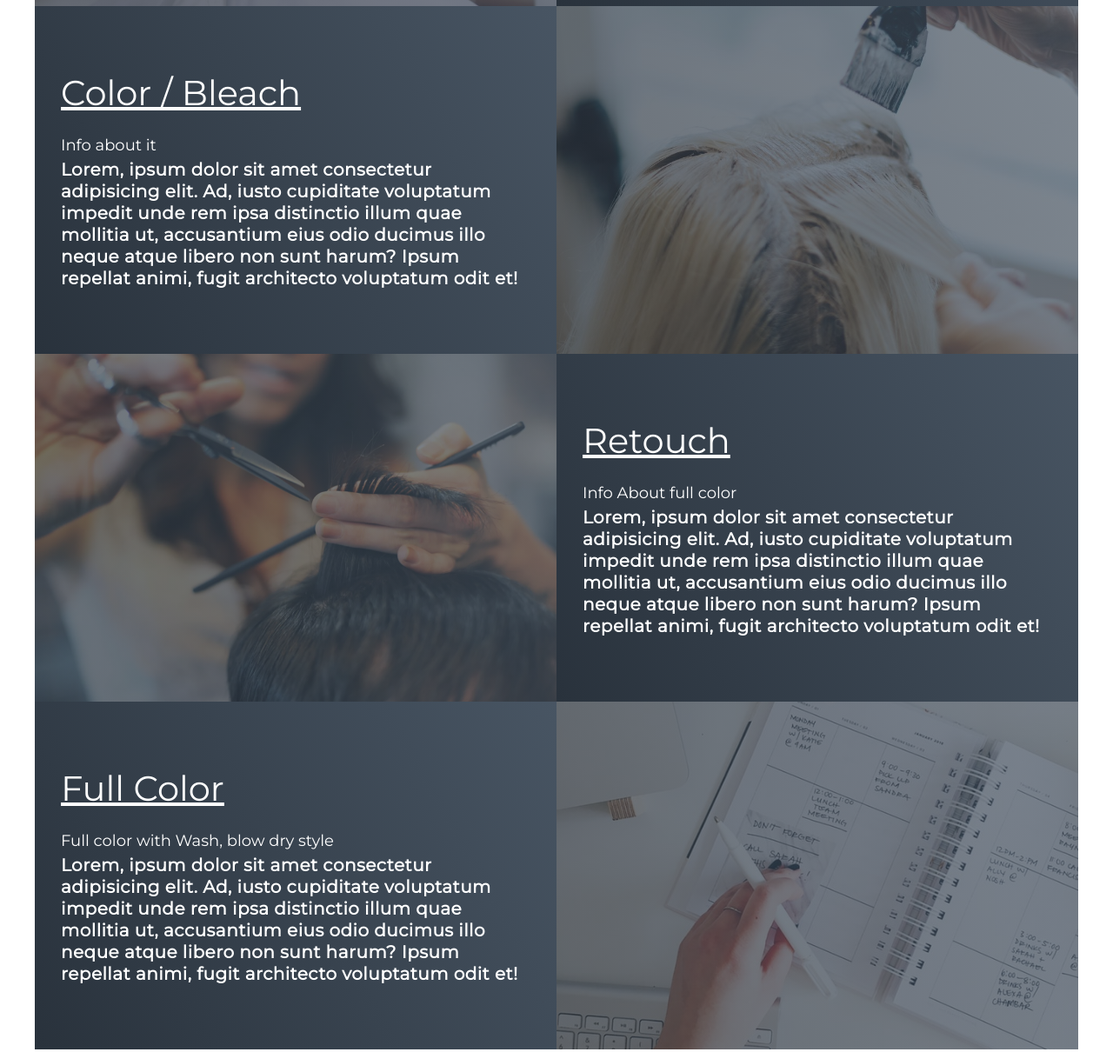
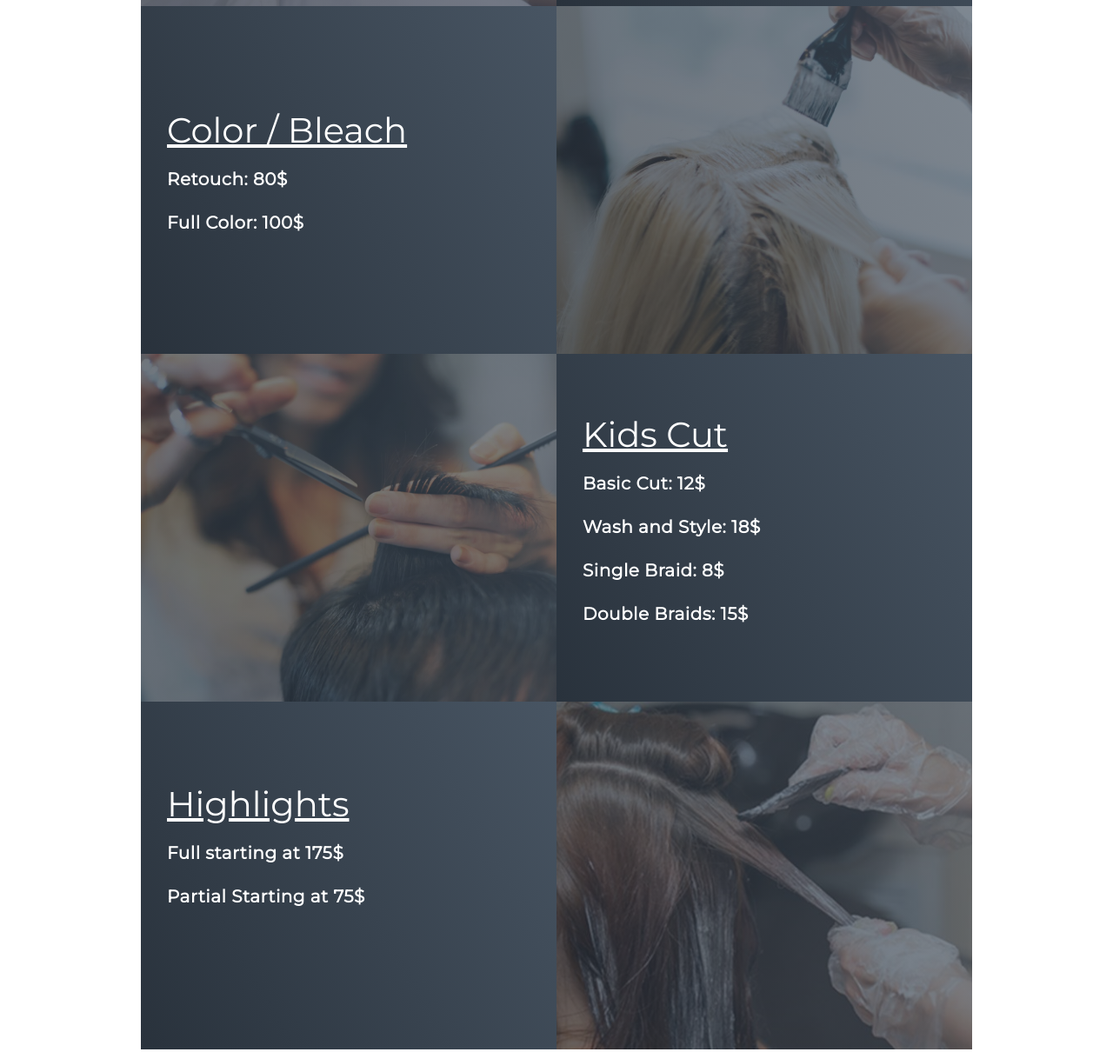
Before and after one commit to ai-is-awesome/beauty_salon_website, a plain HTML site: page index.html in a window 1280 px wide. Shown: the part 2636-3846 px from the top of the page at 87% size. Drawn offline with Linux system fonts and the light colour scheme.

Commit message:
Added products, and a littl bit of styling change, margin add in paragraphs

```diff
--- a/index.html
+++ b/index.html
@@ -103,7 +103,8 @@
           <div class="project-info">
             <h1>Wet Bar</h1>
             <!-- <h2>Info About Wet Cut</h2> -->
-            <p>Lorem, ipsum dolor sit amet consectetur adipisicing elit. Ad, iusto cupiditate voluptatum impedit unde rem ipsa distinctio illum quae mollitia ut, accusantium eius odio ducimus illo neque atque libero non sunt harum? Ipsum repellat animi, fugit architecto voluptatum odit et!</p>
+            <p>Wash hair cut and Style: 50$</p>
+            <p>Blow out with Flat Iron: 60$</p>
           </div>
           <div class="project-img">
             <img src="./img/hair-cut.jpeg" alt="img">
@@ -112,8 +113,9 @@
         <div class="project-item">
           <div class="project-info">
             <h1>Color / Bleach</h1>
-            <h2>Info about it</h2>
-            <p>Lorem, ipsum dolor sit amet consectetur adipisicing elit. Ad, iusto cupiditate voluptatum impedit unde rem ipsa distinctio illum quae mollitia ut, accusantium eius odio ducimus illo neque atque libero non sunt harum? Ipsum repellat animi, fugit architecto voluptatum odit et!</p>
+
+            <p>Retouch: 80$</p>
+            <p>Full Color: 100$</p>
           </div>
           <div class="project-img">
             <img src="./img/color-high-quality.jpg" alt="img">
@@ -121,9 +123,13 @@
         </div>
         <div class="project-item">
           <div class="project-info">
-            <h1>Retouch</h1>
-            <h2>Info About full color</h2>
-            <p>Lorem, ipsum dolor sit amet consectetur adipisicing elit. Ad, iusto cupiditate voluptatum impedit unde rem ipsa distinctio illum quae mollitia ut, accusantium eius odio ducimus illo neque atque libero non sunt harum? Ipsum repellat animi, fugit architecto voluptatum odit et!</p>
+            <h1>Kids Cut</h1>
+
+            <p>Basic Cut: 12$</p>
+            <p>Wash and Style: 18$</p>
+            <p>Single Braid: 8$</p>
+            <p>Double Braids: 15$</p>
+
           </div>
           <div class="project-img">
             <img src="./img/retouch.jpg" alt="img">
@@ -131,12 +137,16 @@
         </div>
         <div class="project-item">
           <div class="project-info">
-            <h1>Full Color</h1>
-            <h2>Full color with Wash, blow dry style</h2>
-            <p>Lorem, ipsum dolor sit amet consectetur adipisicing elit. Ad, iusto cupiditate voluptatum impedit unde rem ipsa distinctio illum quae mollitia ut, accusantium eius odio ducimus illo neque atque libero non sunt harum? Ipsum repellat animi, fugit architecto voluptatum odit et!</p>
+            <h1>Highlights</h1>
+            <p>Full starting at 175$</p>
+            <p>Partial Starting at 75$</p>
+            <p></p>
+            <p></p>
+
+
           </div>
           <div class="project-img">
-            <img src="./img/img-1.png" alt="img">
+            <img src="./img/fullcolor2.jpg" alt="img">
           </div>
         </div>
       </div>
--- a/style.css
+++ b/style.css
@@ -386,6 +386,7 @@ p {
 	font-size: 20px;
 	box-shadow: ;
 	text-decoration: none !important;
+	margin-bottom: 20px;
 }
 #projects .project-img {
 	flex-basis: 50%;
```
Also changed, not shown: img/fullcolor2.jpg (added).
